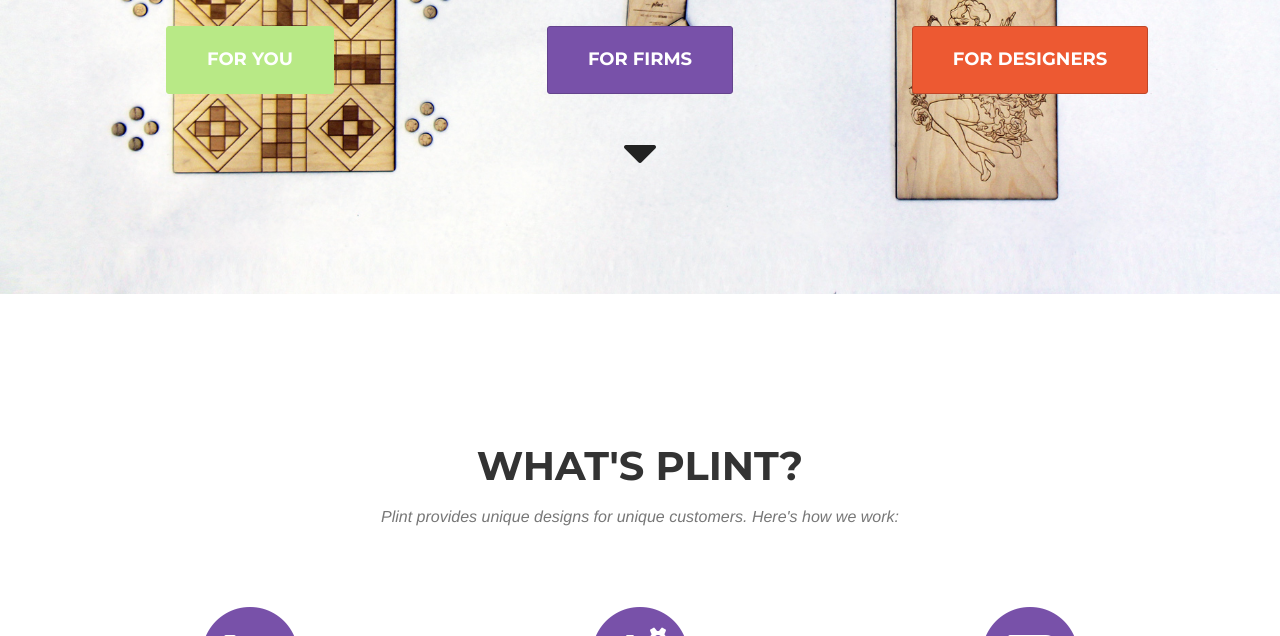
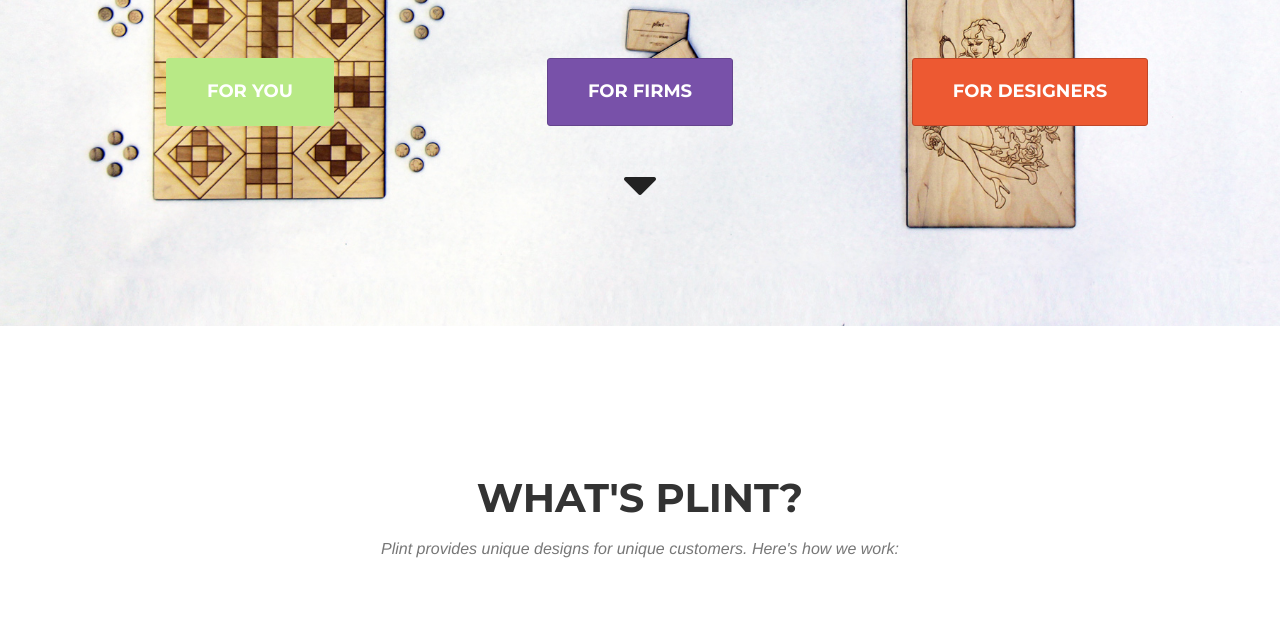
Before and after one commit to krsjan/snowshoe, a website: page public/plint/index.html in a window 1280 px wide. Shown: the part 464-1100 px from the top of the page. Drawn offline with nearby package versions, Linux system fonts and the light colour scheme; a web font is replaced by a local one.

Commit message:
Added distance to plint

```diff
--- a/public/plint/index.html
+++ b/public/plint/index.html
@@ -104,13 +104,13 @@
       <div class="intro-heading">help you to stand out</div>
       <div class="row">
         <div class="col-sm-4">
-          <a href="you.html" class="btn btn-xl-private">For you</a>
+          <a href="you.html" class="xs-top btn btn-xl-private">For you</a>
         </div>
         <div class="col-sm-4">
-          <a href="firms.html" class="btn btn-xl-firms">For firms</a>
+          <a href="firms.html" class="xs-top btn btn-xl-firms">For firms</a>
         </div>
         <div class="col-sm-4">
-          <a href="designers.html" class="btn btn-xl-designers">For designers</a>
+          <a href="designers.html" class="xs-top btn btn-xl-designers">For designers</a>
         </div>
       </div>
       <div class="col-sm-4 col-sm-offset-4 xs-top">
```
